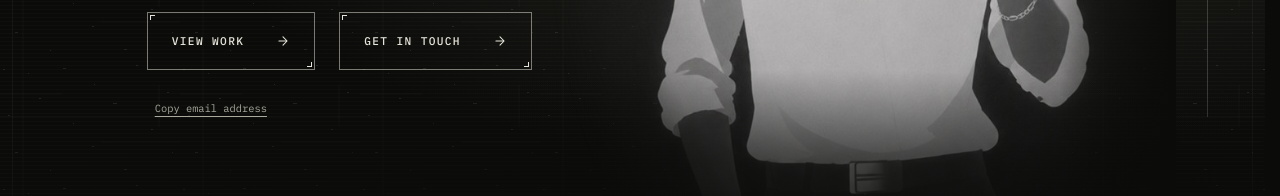
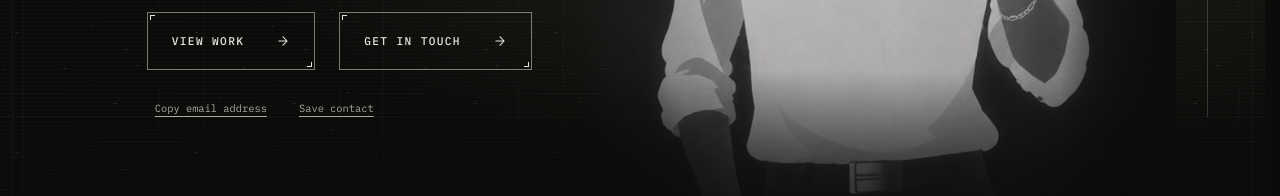
Before and after one commit to sunil-0701/My-Portfolio, a React (Vite) app: page / in a window 1280 px wide. Shown: the part 539-735 px from the top of the page. Built offline with nearby package versions, Linux system fonts and the light colour scheme.

Commit message:
feat: download public contact details as a vCard

```diff
--- a/src/components/hero/HeroContent.jsx
+++ b/src/components/hero/HeroContent.jsx
@@ -1,6 +1,7 @@
 import { motion } from 'framer-motion'
 import Button, { ArrowRight } from '../ui/Button'
 import CopyEmail from '../ui/CopyEmail'
+import SaveContact from '../ui/SaveContact'
 import ConnectionNotice from '../ConnectionNotice'
 import usePageVisible from '../../hooks/usePageVisible'
 import { SITE } from '../../config/site'
@@ -98,8 +99,9 @@ export default function HeroContent({ ready = true }) {
         </Button>
       </motion.div>
       <ConnectionNotice />
-      <motion.div variants={rise}>
+      <motion.div variants={rise} className="flex flex-wrap items-start gap-x-4">
         <CopyEmail />
+        <div className="mt-4"><SaveContact /></div>
       </motion.div>
     </motion.div>
   )
--- /dev/null
+++ b/src/components/ui/SaveContact.jsx
@@ -0,0 +1,13 @@
+import { createContactCard } from '../../utils/contactCard'
+
+export default function SaveContact() {
+  return (
+    <a
+      href={`data:text/vcard;charset=utf-8,${encodeURIComponent(createContactCard())}`}
+      download="sunil-amarthya.vcf"
+      className="save-contact inline-flex min-h-11 items-center px-2 text-[0.65rem] text-muted underline underline-offset-4 hover:text-paper"
+    >
+      Save contact <span className="sr-only">as a vCard file</span>
+    </a>
+  )
+}
--- a/src/index.css
+++ b/src/index.css
@@ -288,7 +288,7 @@ html, body {
     color: black !important;
   }
 
-  header, nav, dialog, .skip-link, .copy-email, .back-to-top, .connection-notice,
+  header, nav, dialog, .skip-link, .copy-email, .save-contact, .back-to-top, .connection-notice,
   .technical-surface, #home img, [aria-label="Loading"],
   #home > [aria-hidden="true"] {
     display: none !important;
--- /dev/null
+++ b/src/utils/contactCard.js
@@ -0,0 +1,21 @@
+import { SITE } from '../config/site.js'
+
+const escapeField = (value) => String(value)
+  .replace(/\\/g, '\\\\')
+  .replace(/\r\n|\r|\n/g, '\\n')
+  .replace(/,/g, '\\,')
+  .replace(/;/g, '\\;')
+
+export function createContactCard(site = SITE) {
+  return [
+    'BEGIN:VCARD',
+    'VERSION:3.0',
+    `FN:${escapeField(site.name)}`,
+    `N:${escapeField(site.lastName)};${escapeField(site.firstName)};;;`,
+    `EMAIL;TYPE=INTERNET:${escapeField(site.email)}`,
+    `URL:${escapeField(site.github)}`,
+    `NOTE:${escapeField(site.location)}`,
+    'END:VCARD',
+    '',
+  ].join('\r\n')
+}
```
